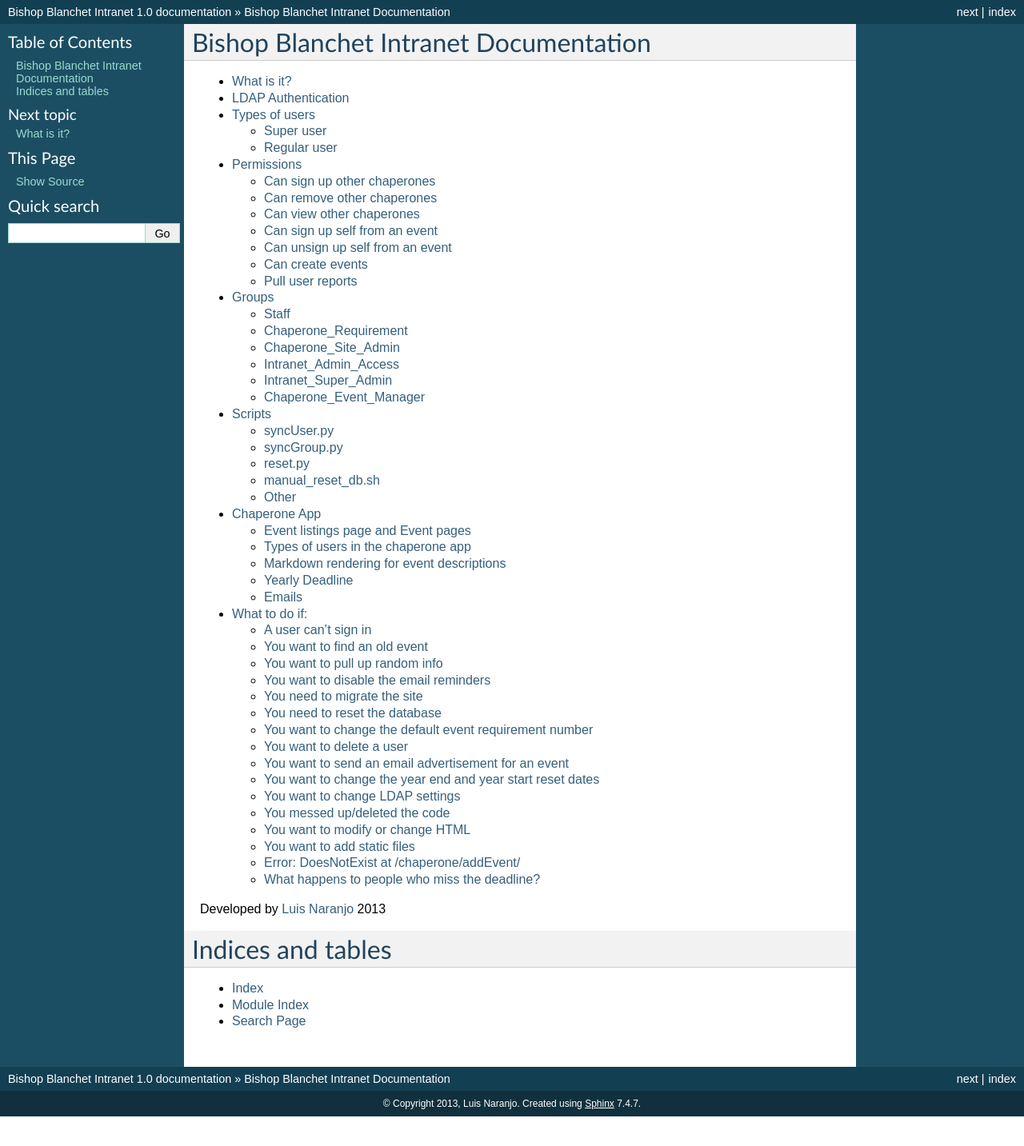
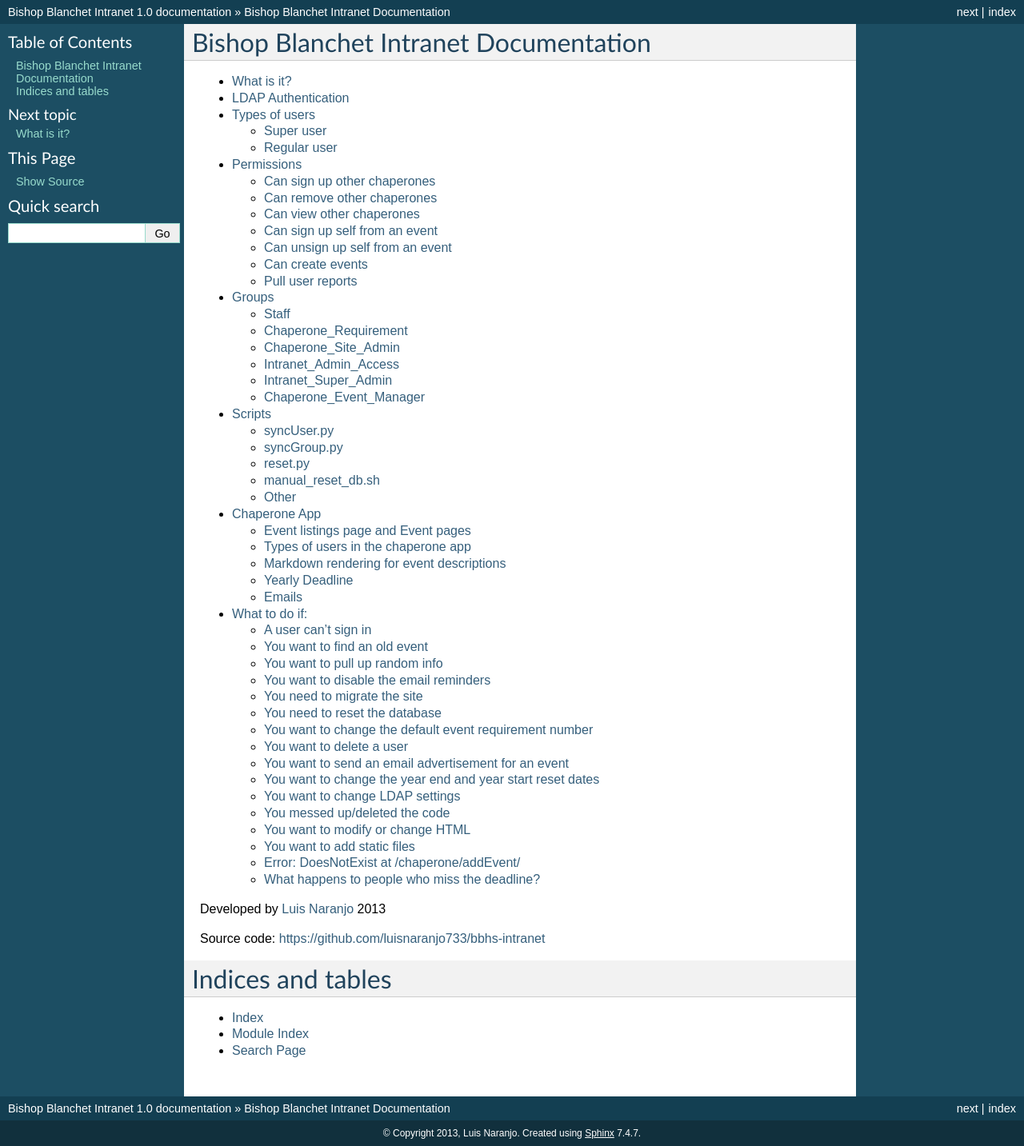
Before and after one commit to doubledubba/bbhs-intranet, a Sphinx documentation site: the page built from docs/index.rst, in a window 1280 px wide. Shown: the whole page at 80% size. Built offline with Sphinx 7.4.7, drawn with Linux system fonts in a browser that asks for light colours; before the commit the page ends 1396 px from its top, so only the background shows below that.

Commit message:
Updated docs

```diff
--- a/docs/index.rst
+++ b/docs/index.rst
@@ -11,6 +11,8 @@
 Developed by `Luis Naranjo`_
 2013
 
+Source code: https://github.com/luisnaranjo733/bbhs-intranet
+
 .. _Luis Naranjo: luisnaranjo733@gmail.com
 
 
```
Also changed, not shown: 5 other files.
